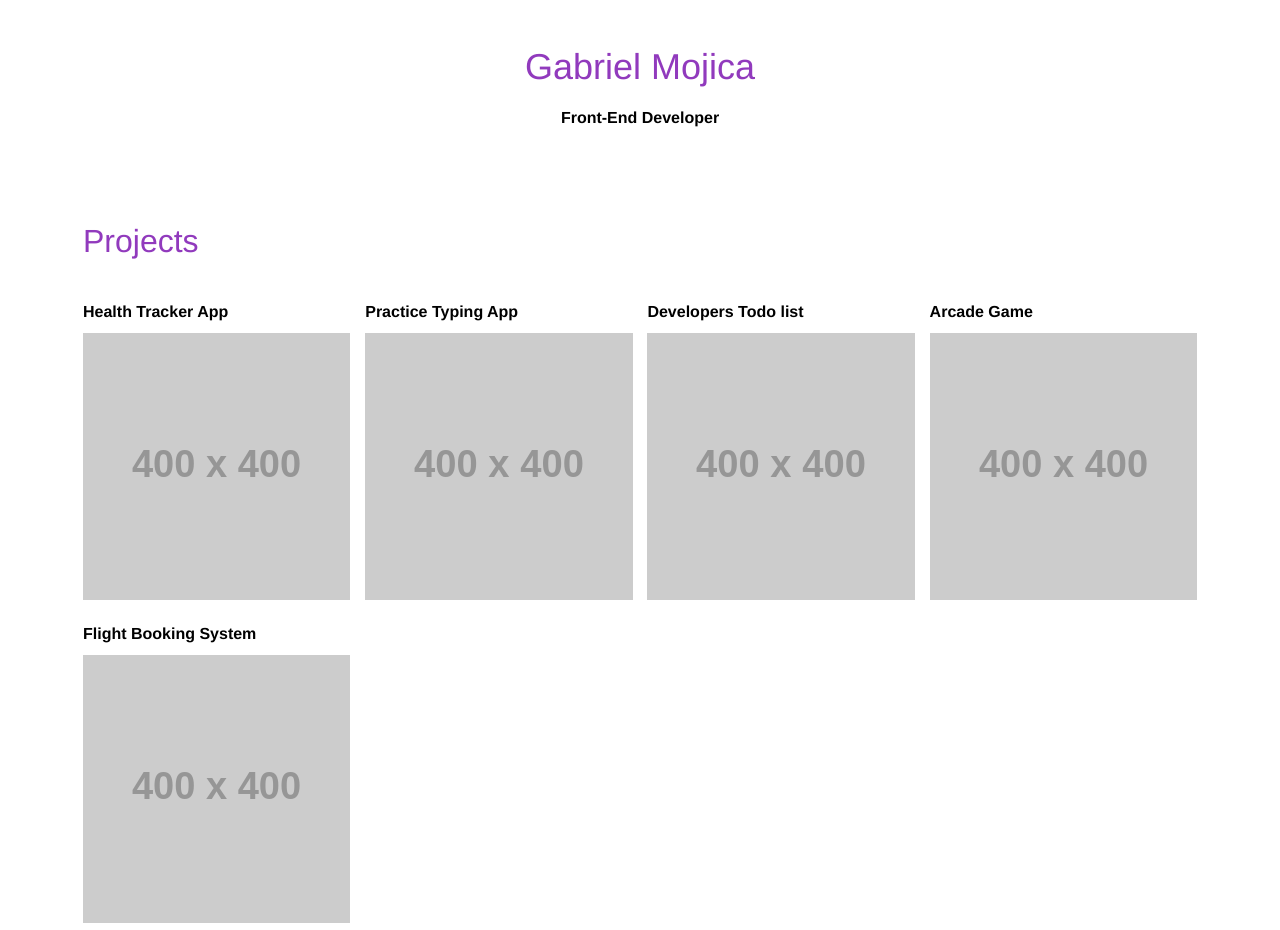
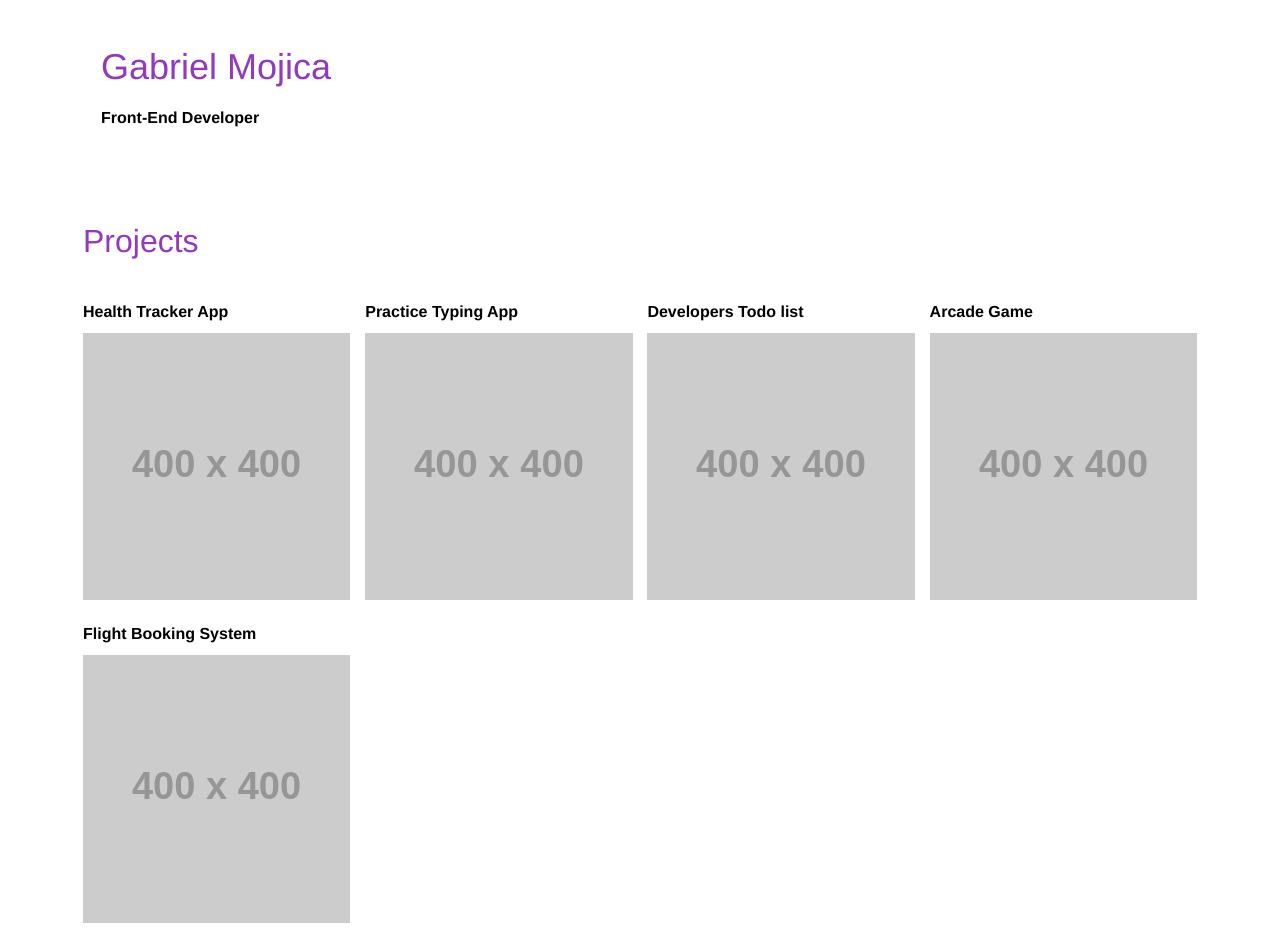
Before and after one commit to gabriel2761/gabriel2761.github.io, a plain HTML site: page index.html in a window 1280 px wide. Shown: the top 930 px of the page. Drawn offline with nearby package versions, Linux system fonts and the light colour scheme; files that its build step writes are made by us from their sources; placeholder pictures from the web are drawn by us.

Commit message:
feat: Align intro title content left on small tablets

```diff
--- a/css/main.scss
+++ b/css/main.scss
@@ -107,6 +107,9 @@ body {
 }
 
 @media (min-width: 435px) {
+    .intro {
+        align-items: flex-start;
+    }
     .projects-section {
         .project {
             width: 48%;
```
